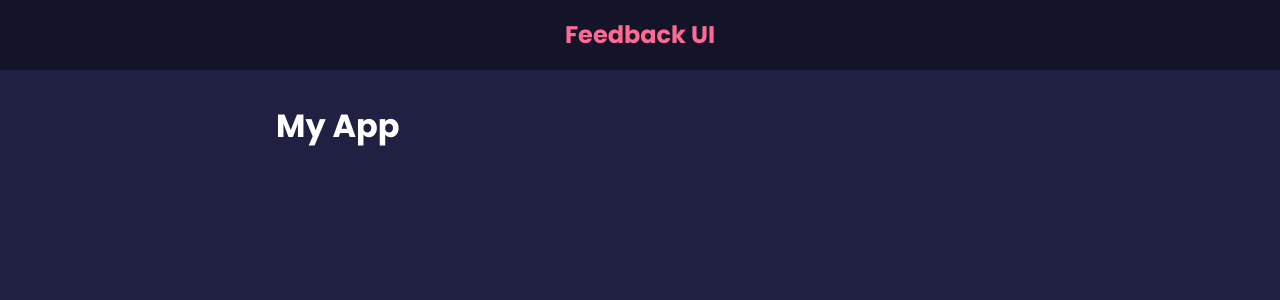
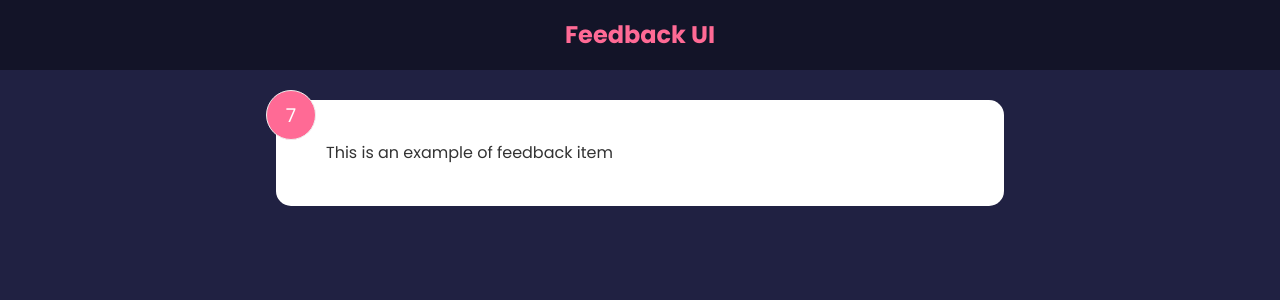
Before and after one commit to sokhengpory/feedback-app, a React (Create React App) app: page / in a window 1280 px wide. Shown: the top 300 px of the page. Built offline with nearby package versions, Linux system fonts and the light colour scheme.

Commit message:
state and useState hook

```diff
--- a/src/App.js
+++ b/src/App.js
@@ -1,4 +1,5 @@
 import Header from './components/Header';
+import FeedbackItem from './components/FeedbackItem';
 
 // when we return JSX, it must be only one parent element
 // "<></>"" react fragment use when we don't want any div to wrap the child element
@@ -8,7 +9,7 @@
     <>
       <Header />
       <div className="container">
-        <h1>My App</h1>
+        <FeedbackItem />
       </div>
     </>
   );
--- /dev/null
+++ b/src/components/FeedbackItem.jsx
@@ -0,0 +1,17 @@
+import { useState } from 'react';
+
+function FeedbackItem() {
+  // manage app level component state
+  // first arg is the state's value and the second arg is the function to change the state's value
+  const [rating, setRating] = useState(7);
+  const [text, setText] = useState('This is an example of feedback item');
+
+  return (
+    <div className="card">
+      <div className="num-display">{rating}</div>
+      <div className="text-display">{text}</div>
+    </div>
+  );
+}
+
+export default FeedbackItem;
```
